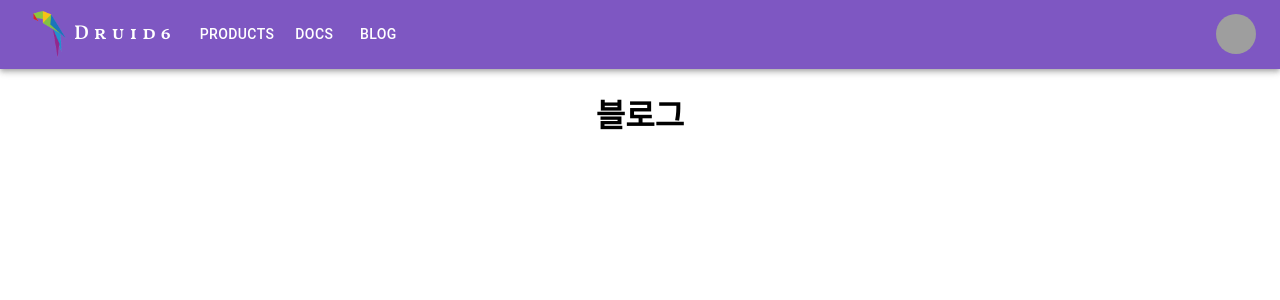
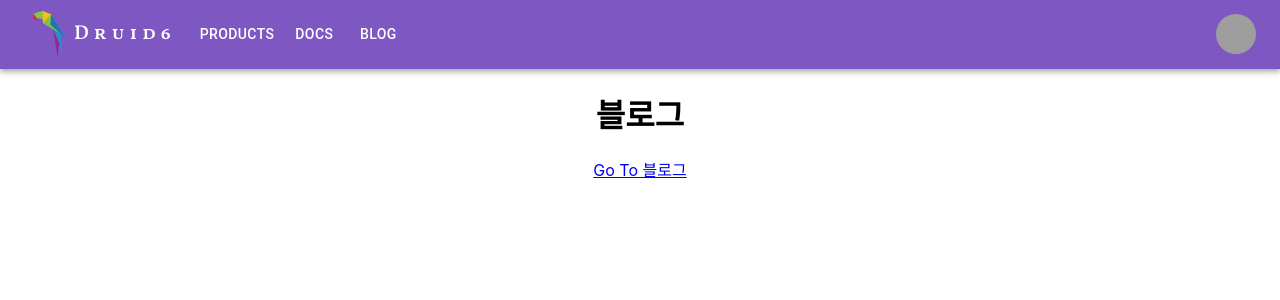
Before and after one commit to onys-programmer/druid6-micro-site, a React (Create React App) app: page /blog in a window 1280 px wide. Shown: the top 300 px of the page. Built offline with nearby package versions, Linux system fonts and the light colour scheme; grey boxes are pictures that could not be loaded.

Commit message:
feat: 🎸 블로그 링크 추가

```diff
--- a/src/pages/BlogPage.jsx
+++ b/src/pages/BlogPage.jsx
@@ -1,7 +1,10 @@
 export default function BlogPage() {
   return (
     <div className="BlogPage">
-      <h1>블로그</h1>
+      <h1>
+        블로그
+      </h1>
+      <a href="https://three-catcher-318.notion.site/S204-bcec1474193d4686b3cf3324179a8642">Go To 블로그</a>
     </div>
   );
 }
```
